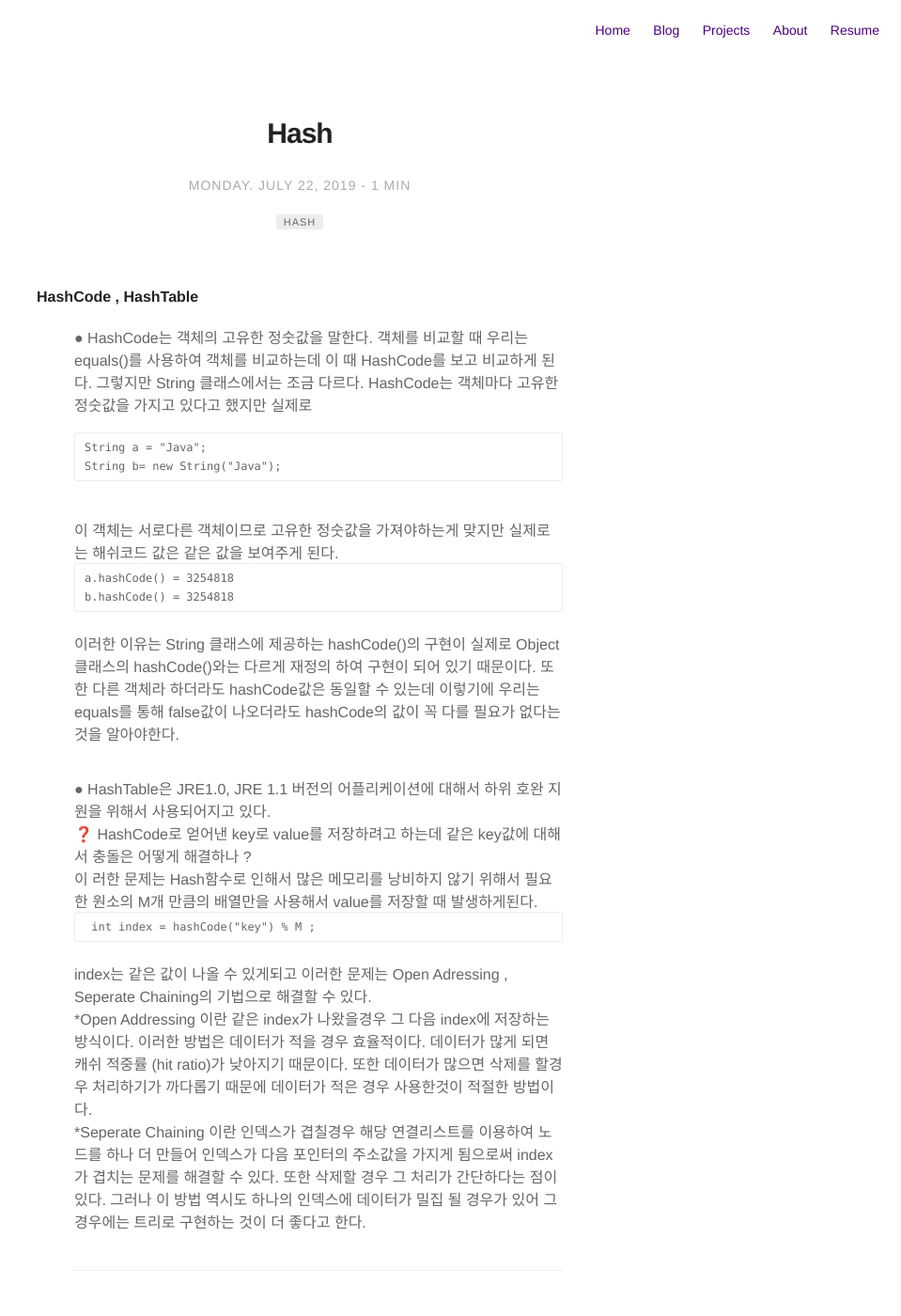
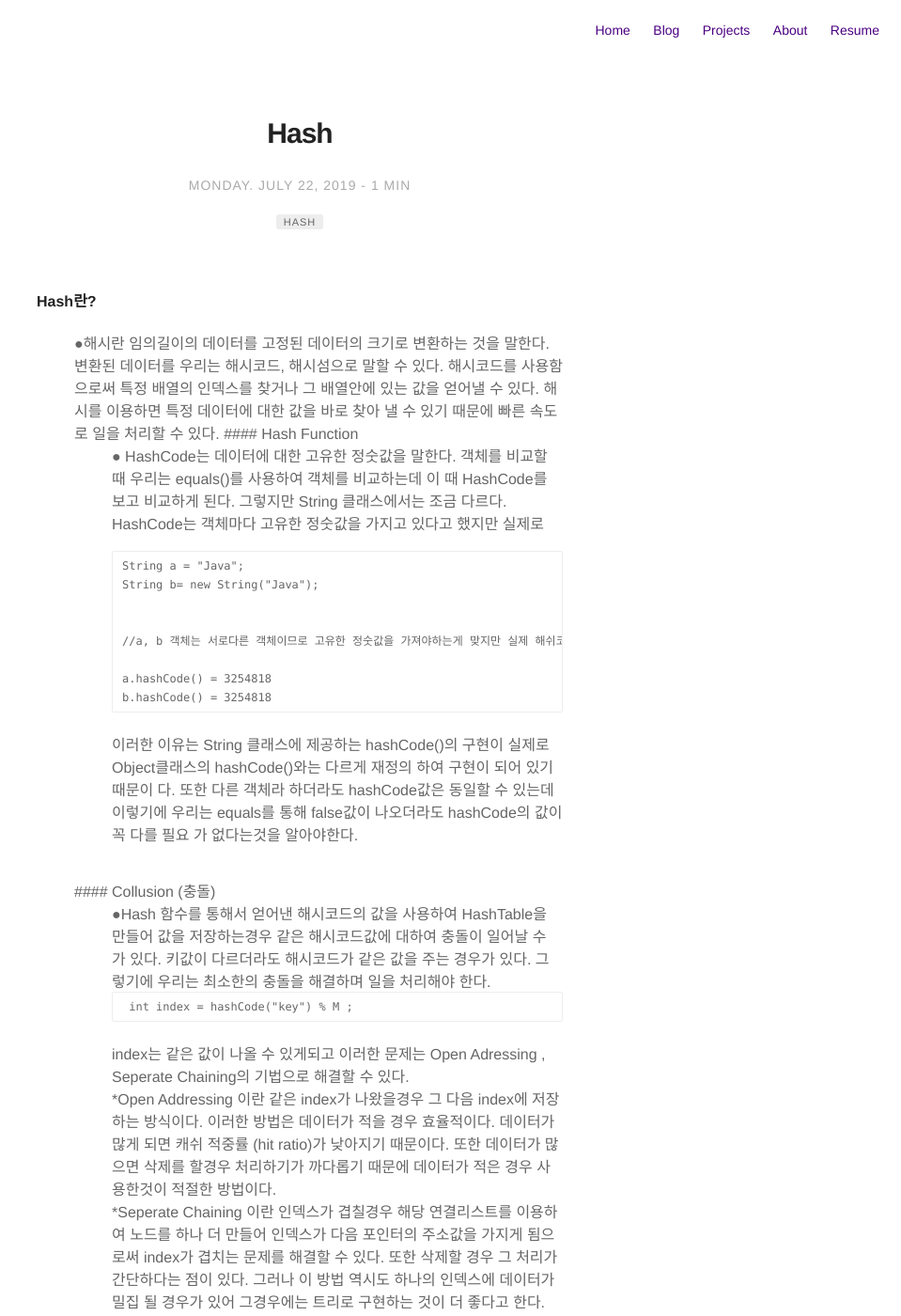
Before and after one commit to TsMiN94/TsMiN94.github.io, a Jekyll site: the page built from _posts/2019-07-22-Hash.markdown, in a window 1280 px wide and 1400 px high. Shown: the whole window at 94% size, without its empty margins (321-1280 px from the left). Built offline with Jekyll 4.4.1, drawn with Linux system fonts in a browser that asks for light colours; emoji names are drawn with the system emoji font; comment, search, counter and statistics services are not loaded.

Commit message:
Update 2019-07-22-Hash.markdown

```diff
--- a/_posts/2019-07-22-Hash.markdown
+++ b/_posts/2019-07-22-Hash.markdown
@@ -12,32 +12,39 @@ externalLink: false
 ---
 
 
-#### HashCode , HashTable
+#### Hash란?
 <ul>
-● HashCode는 객체의 고유한 정숫값을 말한다. 객체를 비교할 때 우리는 equals()를 사용하여 객체를 비교하는데 이 때 HashCode를
+●해시란 임의길이의 데이터를 고정된 데이터의 크기로 변환하는 것을 말한다. 변환된 데이터를 우리는 해시코드, 해시섬으로 말할 수 있다.
+    해시코드를 사용함으로써 특정 배열의 인덱스를 찾거나 그 배열안에 있는 값을 얻어낼 수 있다. 해시를 이용하면 특정 데이터에 대한 값을 바로 찾아 낼 수 있기 때문에 빠른 속도로 일을 처리할 수 있다.
+
+
+
+
+#### Hash Function
+<ul>
+● HashCode는 데이터에 대한 고유한 정숫값을 말한다. 객체를 비교할 때 우리는 equals()를 사용하여 객체를 비교하는데 이 때 HashCode를
 보고 비교하게 된다. 그렇지만 String 클래스에서는 조금 다르다. HashCode는 객체마다 고유한 정숫값을 가지고 있다고 했지만 실제로
 <br><br>
 <pre>
 String a = "Java";
 String b= new String("Java");
-</pre><br>
-이 객체는 서로다른 객체이므로 고유한 정숫값을 가져야하는게 맞지만 실제로는 해쉬코드 값은 같은 값을 보여주게 된다.
-<pre>
+<br>
+//a, b 객체는 서로다른 객체이므로 고유한 정숫값을 가져야하는게 맞지만 실제 해쉬코드 값은 같은 값을 보여주게 된다.
+
 a.hashCode() = 3254818
 b.hashCode() = 3254818
 </pre>
-이러한 이유는 String 클래스에 제공하는 hashCode()의 구현이 실제로 Object클래스의 hashCode()와는 다르게 재정의 하여 구현이 되어 있기 때문이다.
-또한 다른 객체라 하더라도 hashCode값은 동일할 수 있는데 이렇기에 우리는 equals를 통해 false값이 나오더라도 hashCode의 값이 꼭 다를 필요가
-없다는것을 알아야한다.<br><br>
+</ul>
+<ul>
+    이러한 이유는 String 클래스에 제공하는 hashCode()의 구현이 실제로 Object클래스의 hashCode()와는 다르게 재정의 하여 구현이 되어 있기 때문이       다. 또한 다른 객체라 하더라도 hashCode값은 동일할 수 있는데 이렇기에 우리는 equals를 통해 false값이 나오더라도 hashCode의 값이 꼭 다를 필요     가 없다는것을 알아야한다.<br><br>
 </ul>
 
+<br>
+
+#### Collusion (충돌)
 <ul>
-● HashTable은 JRE1.0, JRE 1.1 버전의 어플리케이션에 대해서 하위 호완 지원을 위해서 사용되어지고 있다.
-<br>
-:question: HashCode로 얻어낸 key로 value를 저장하려고 하는데 같은 key값에 대해서 충돌은 어떻게 해결하나 ?
+●Hash 함수를 통해서 얻어낸 해시코드의 값을 사용하여 HashTable을 만들어 값을 저장하는경우 같은 해시코드값에 대하여 충돌이 일어날 수 가 있다. 키값이 다르더라도 해시코드가 같은 값을 주는 경우가 있다. 그렇기에 우리는 최소한의 충돌을 해결하며 일을 처리해야 한다.
 
-<br>
- 이 러한 문제는 Hash함수로 인해서 많은 메모리를 낭비하지 않기 위해서 필요한 원소의 M개 만큼의 배열만을 사용해서 value를 저장할 때 발생하게된다. <br>
 <pre>
  int index = hashCode("key") % M ;
 </pre>
```
